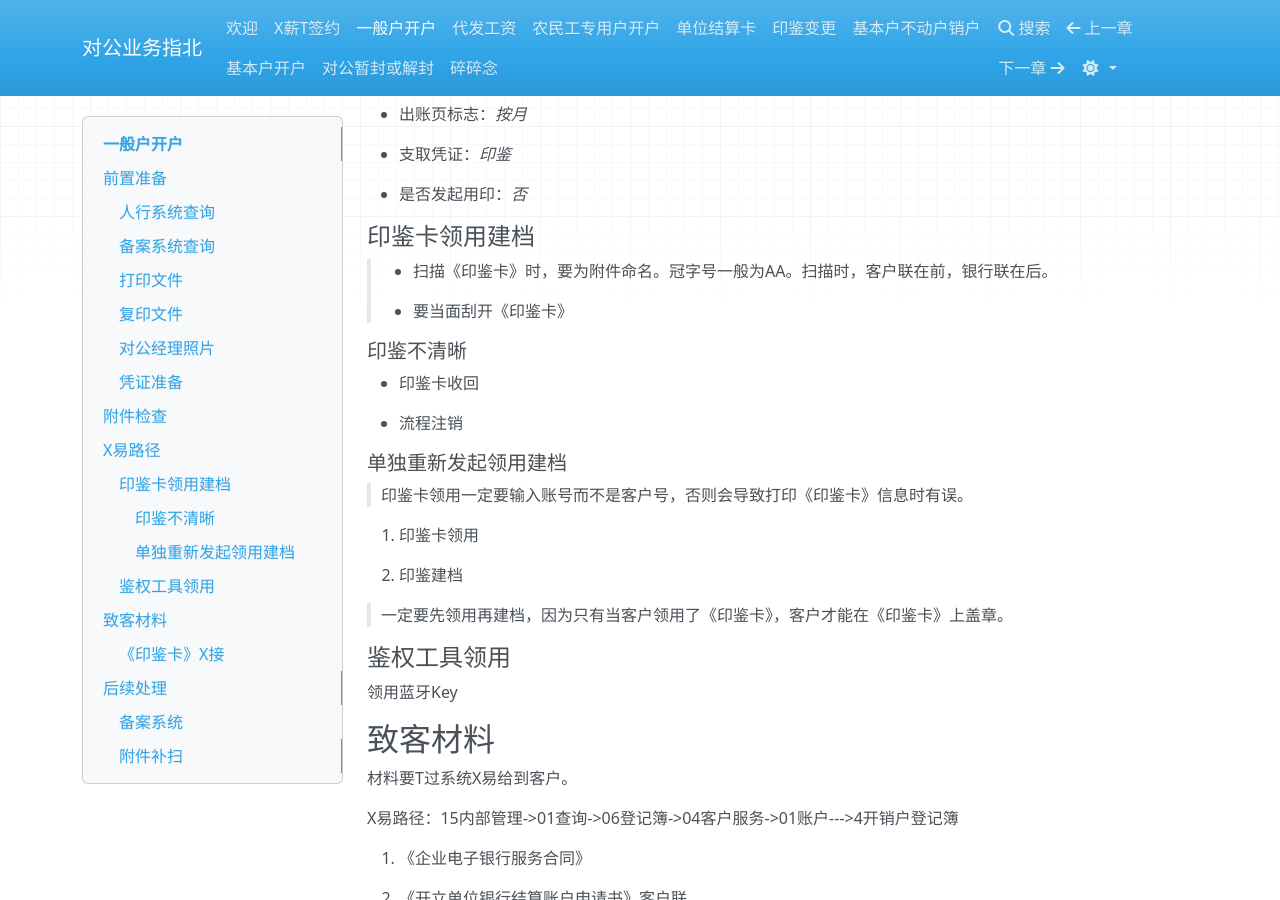
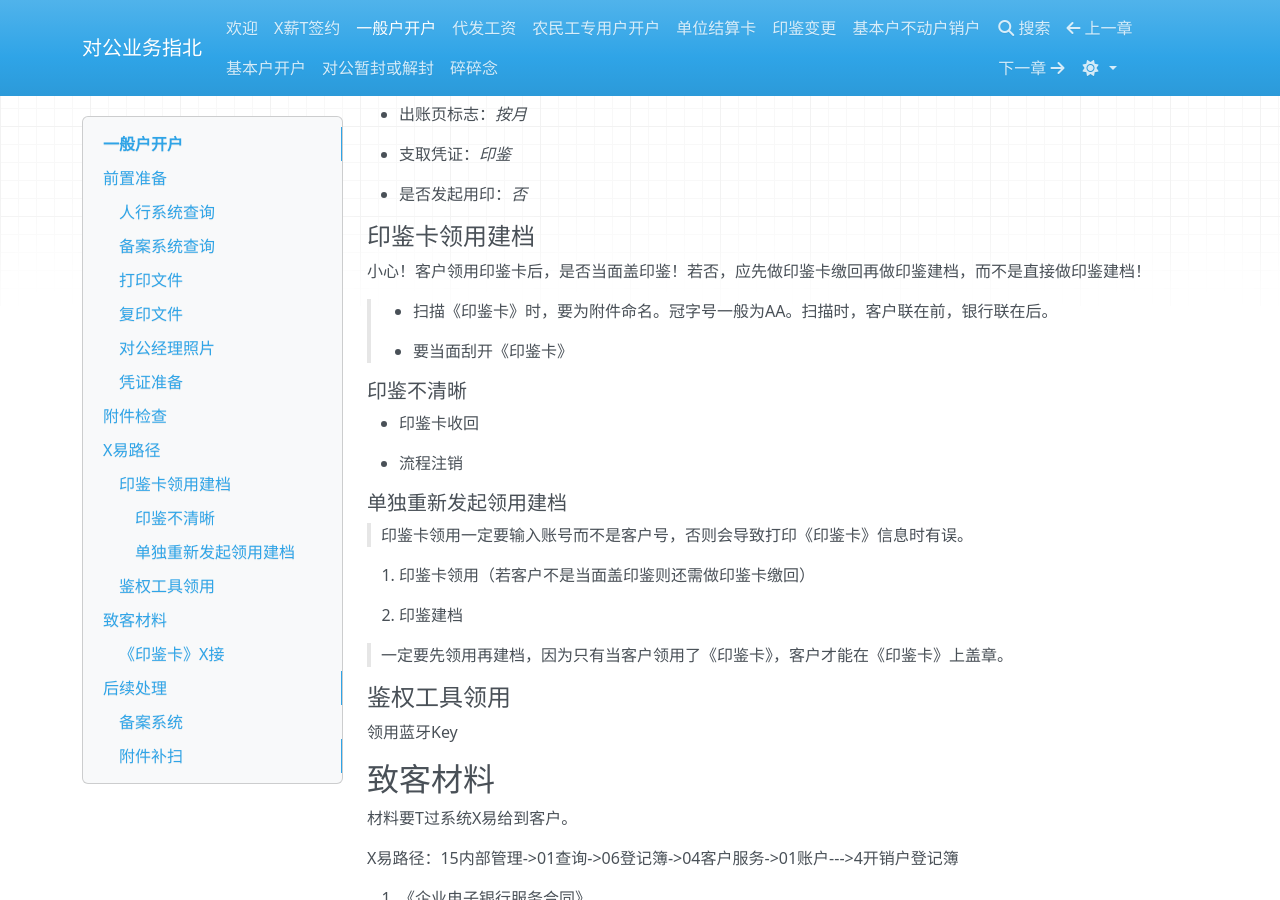
Before and after one commit to sakurafisch/fi, an MkDocs documentation site: the page built from docs/一般户开户.md, in a window 1280 px wide and 900 px high, scrolled down 1712 px. Built offline with MkDocs 1.6.1, drawn with Linux system fonts in a browser that asks for light colours; nearby versions of some CDN libraries.

Commit message:
feat: 非当面盖印鉴则需先缴回

```diff
--- a/docs/一般户开户.md
+++ b/docs/一般户开户.md
@@ -90,6 +90,8 @@ X易名称：*开户综合受理*
 
 #### 印鉴卡领用建档
 
+小心！客户领用印鉴卡后，是否当面盖印鉴！若否，应先做印鉴卡缴回再做印鉴建档，而不是直接做印鉴建档！
+
 > - 扫描《印鉴卡》时，要为附件命名。冠字号一般为AA。扫描时，客户联在前，银行联在后。
 
 > - 要当面刮开《印鉴卡》
@@ -104,7 +106,7 @@ X易名称：*开户综合受理*
 
 > 印鉴卡领用一定要输入账号而不是客户号，否则会导致打印《印鉴卡》信息时有误。
 
-1. 印鉴卡领用
+1. 印鉴卡领用（若客户不是当面盖印鉴则还需做印鉴卡缴回）
 
 2. 印鉴建档
 
```
Also changed, not shown: docs/印鉴变更.md (+2 -0 lines), docs/基本户开户.md (+3 -1 lines).
